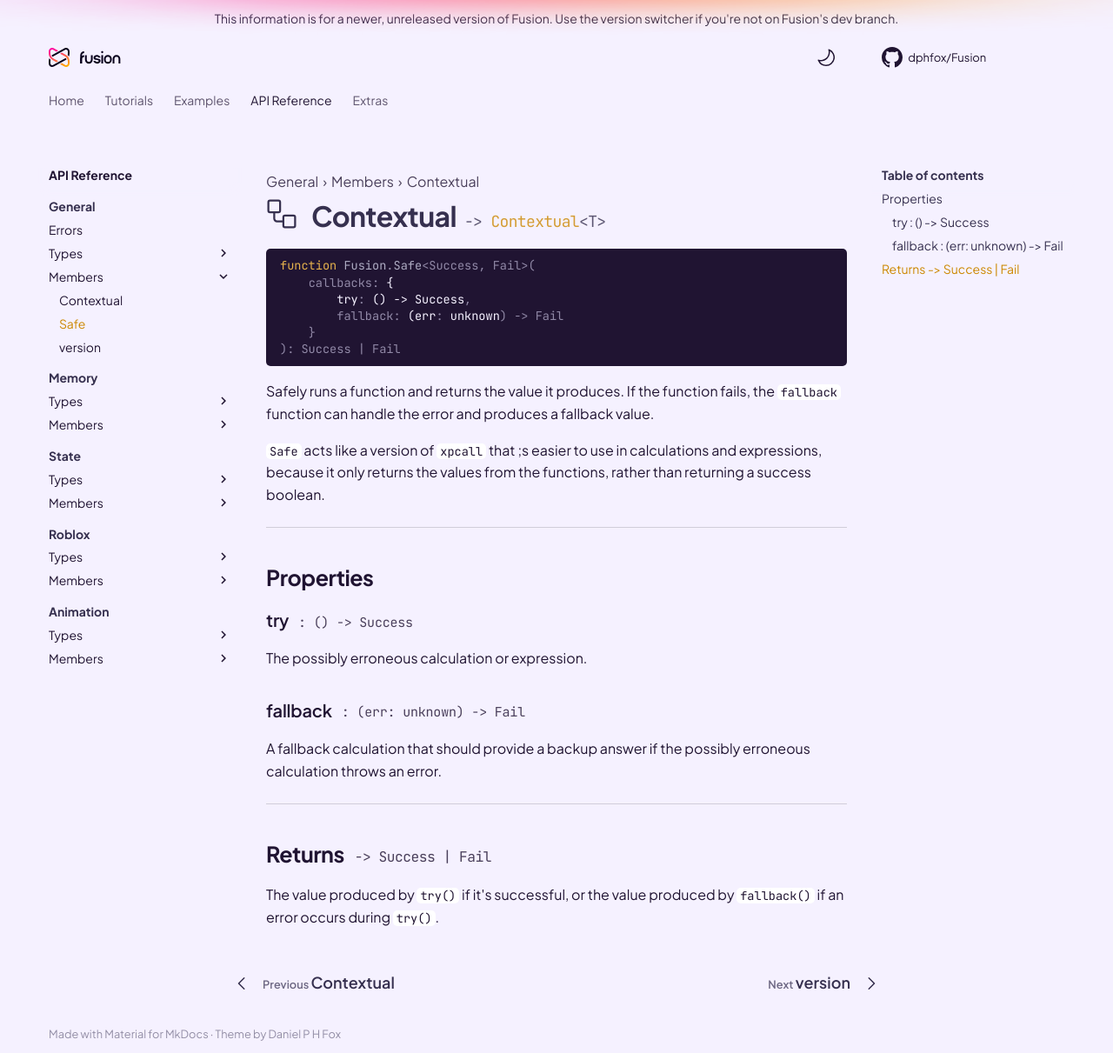
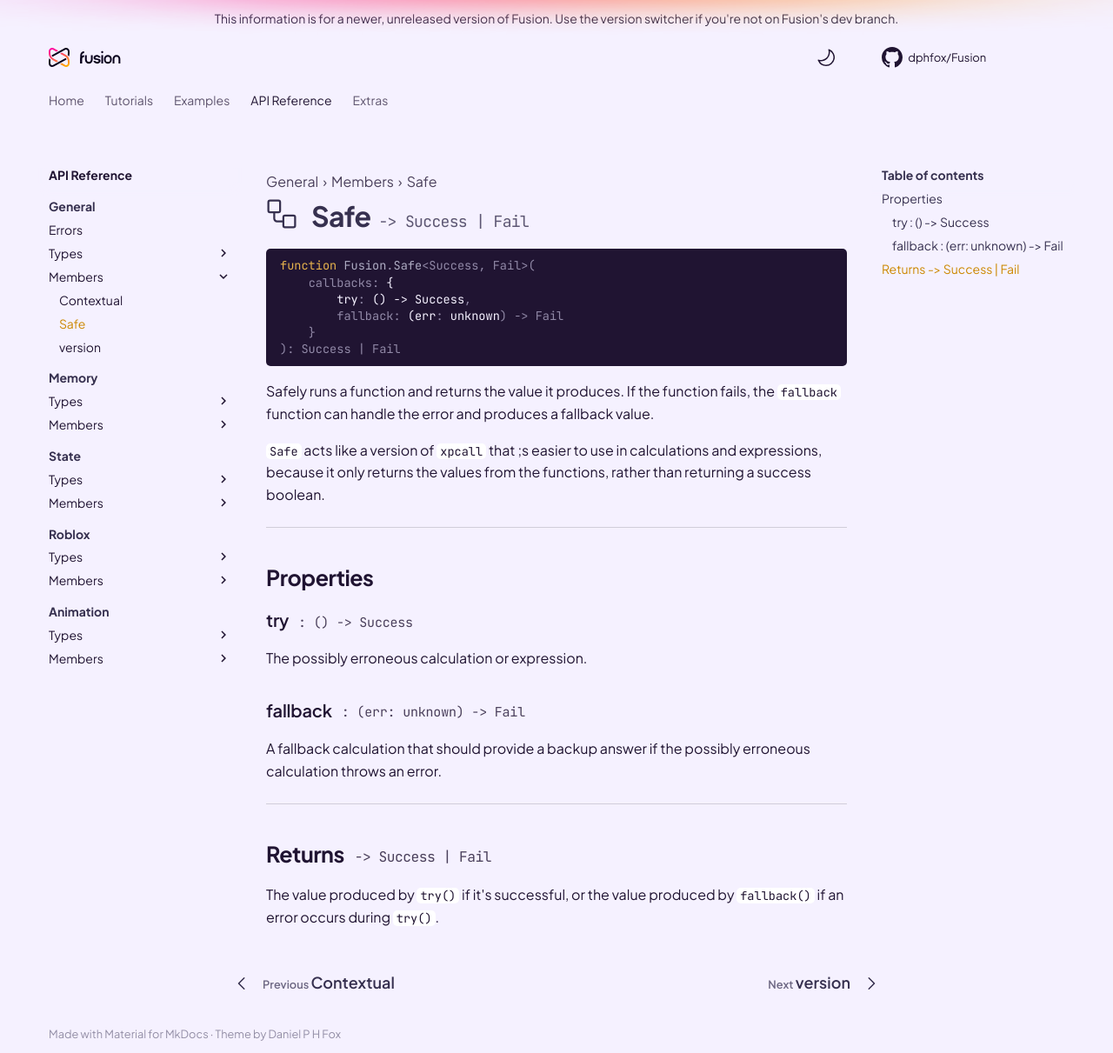
Before and after one commit to dphfox/Fusion, an MkDocs documentation site: the page built from docs/api-reference/general/members/safe.md, in a window 1280 px wide and 1211 px high. Shown: the whole window at 87% size. Built offline with MkDocs 1.6.1 and Material for MkDocs 9.7.7, drawn with Linux system fonts in a browser that asks for light colours; comment, search, counter and statistics services are not loaded; the version menu is left out.

Commit message:
Correct header for Safe API ref

```diff
--- a/docs/api-reference/general/members/safe.md
+++ b/docs/api-reference/general/members/safe.md
@@ -1,14 +1,14 @@
 <nav class="fusiondoc-api-breadcrumbs">
 	<span>General</span>
 	<span>Members</span>
-	<span>Contextual</span>
+	<span>Safe</span>
 </nav>
 
 <h1 class="fusiondoc-api-header" markdown>
 	<span class="fusiondoc-api-icon" markdown>:octicons-workflow-24:</span>
-	<span class="fusiondoc-api-name">Contextual</span>
+	<span class="fusiondoc-api-name">Safe</span>
 	<span class="fusiondoc-api-type">
-		-> <a href="../../types/contextual">Contextual</a>&lt;T&gt;
+		-> Success | Fail
 	</span>
 </h1>
 
```
